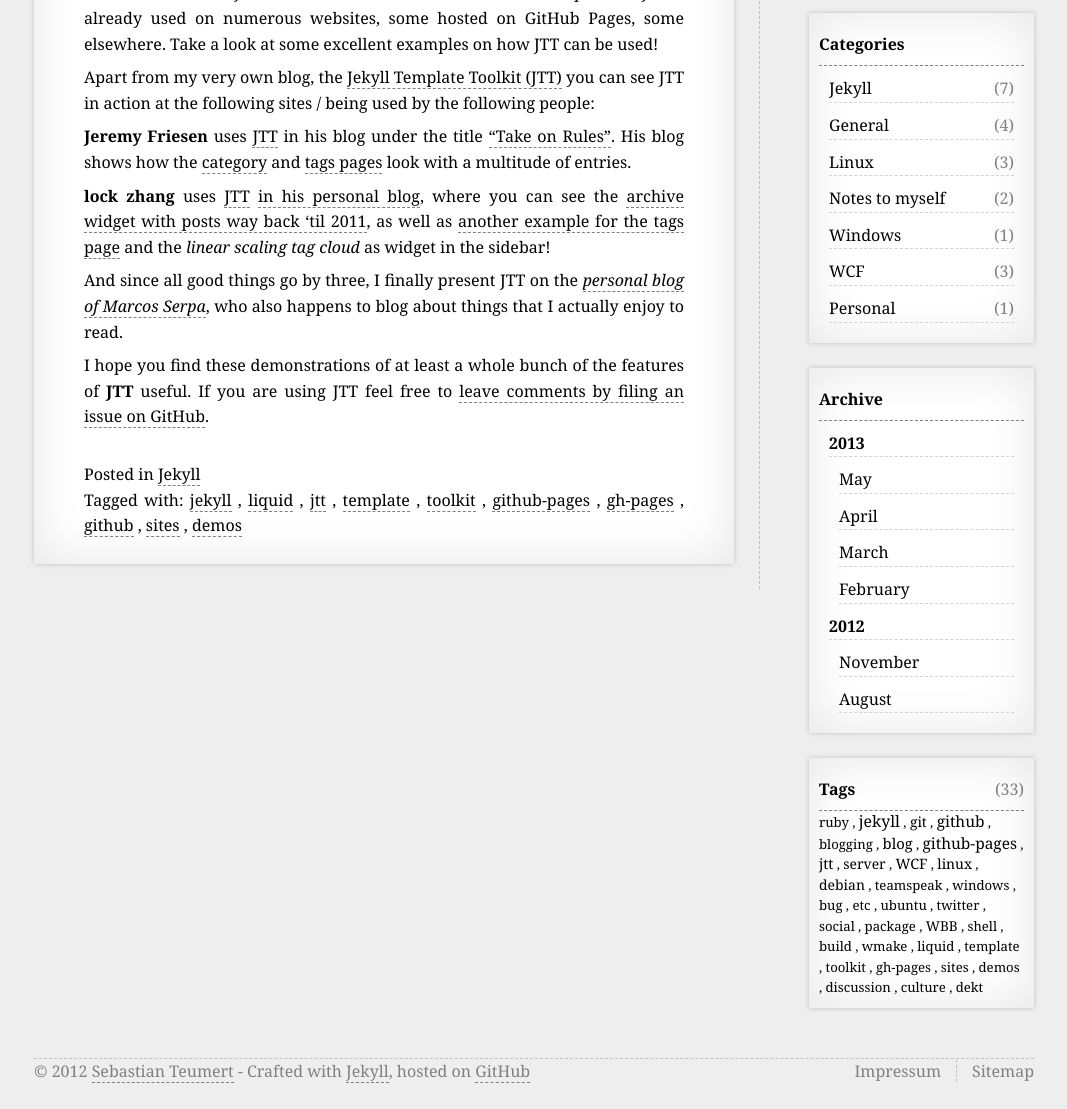
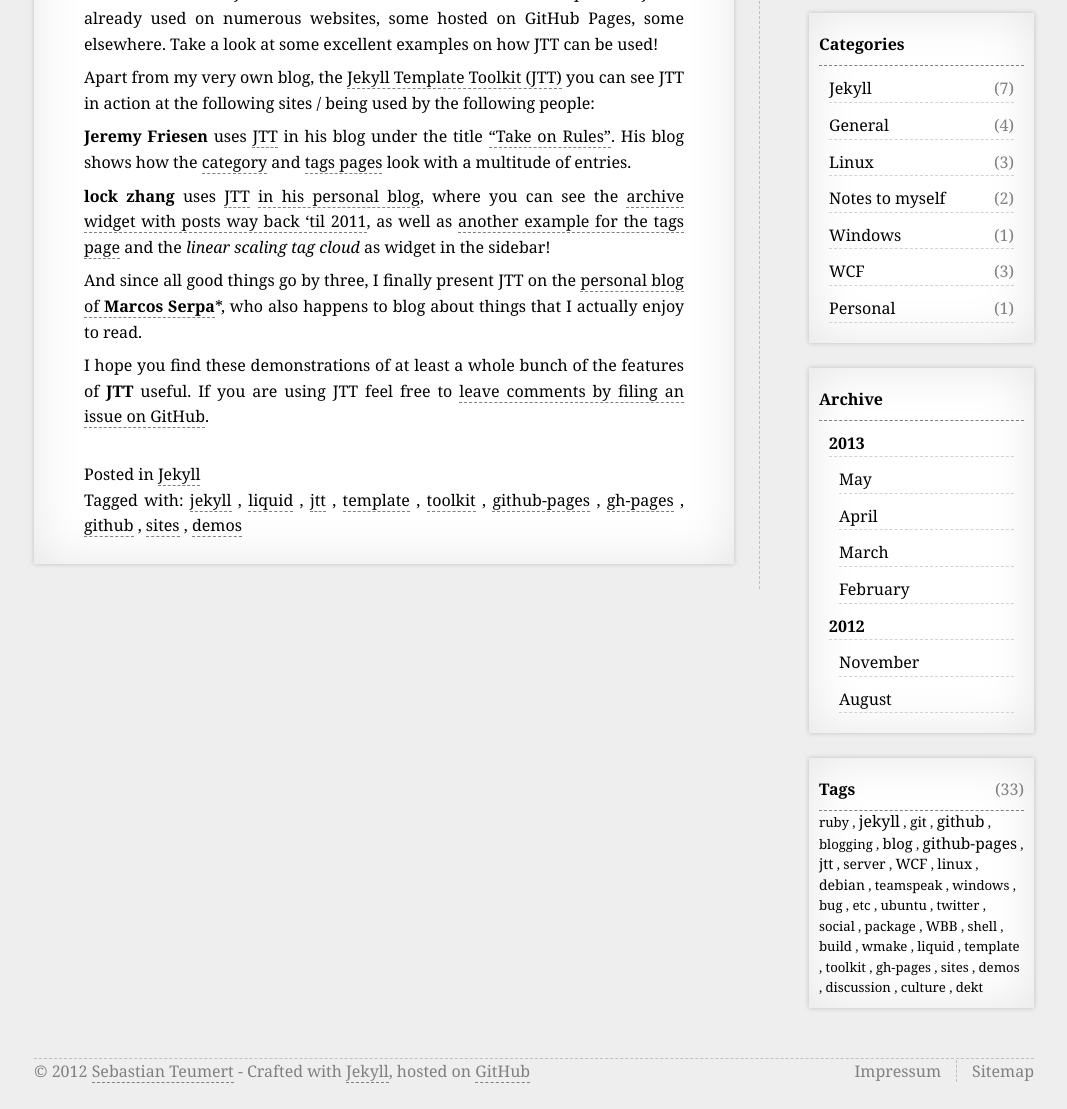
Before and after one commit to NetzwergX/netzwergx.github.io, a Jekyll site: the page built from _posts/2013-05-07-jtt-in-action.md, in a window 1280 px wide. Shown: the part 320-1429 px from the top of the page, without its empty margins (106-1173 px from the left). Built offline with Jekyll 4.4.1, drawn with Linux system fonts in a browser that asks for light colours.

```diff
--- a/_posts/2013-05-07-jtt-in-action.md
+++ b/_posts/2013-05-07-jtt-in-action.md
@@ -15,7 +15,7 @@ Apart from my very own blog, the [Jekyll Template Toolkit (JTT)](https://github.
 **lock zhang** uses [JTT](https://github.com/NetzwergX/jekyll-template-toolkit) [in his personal blog](http://gbyukg.github.io/), where you can see the [archive widget with posts way back 'til 2011](http://gbyukg.github.io/archive.html#2013), as well as [another example for the tags page](http://gbyukg.github.io/tags.html#jekyll) and the *linear scaling tag cloud* as widget in the sidebar!
 
 
-And since all good things go by three, I finally present JTT on the *[personal blog of Marcos Serpa](http://marcoserpa.com/)*, who also happens to blog about things that I actually enjoy to read.
+And since all good things go by three, I finally present JTT on the [personal blog of **Marcos Serpa**](http://marcoserpa.com/)*, who also happens to blog about things that I actually enjoy to read.
 
 
 I hope you find these demonstrations of at least a whole bunch of the features of **JTT** useful. If you are using JTT feel free to [leave comments by filing an issue
```
